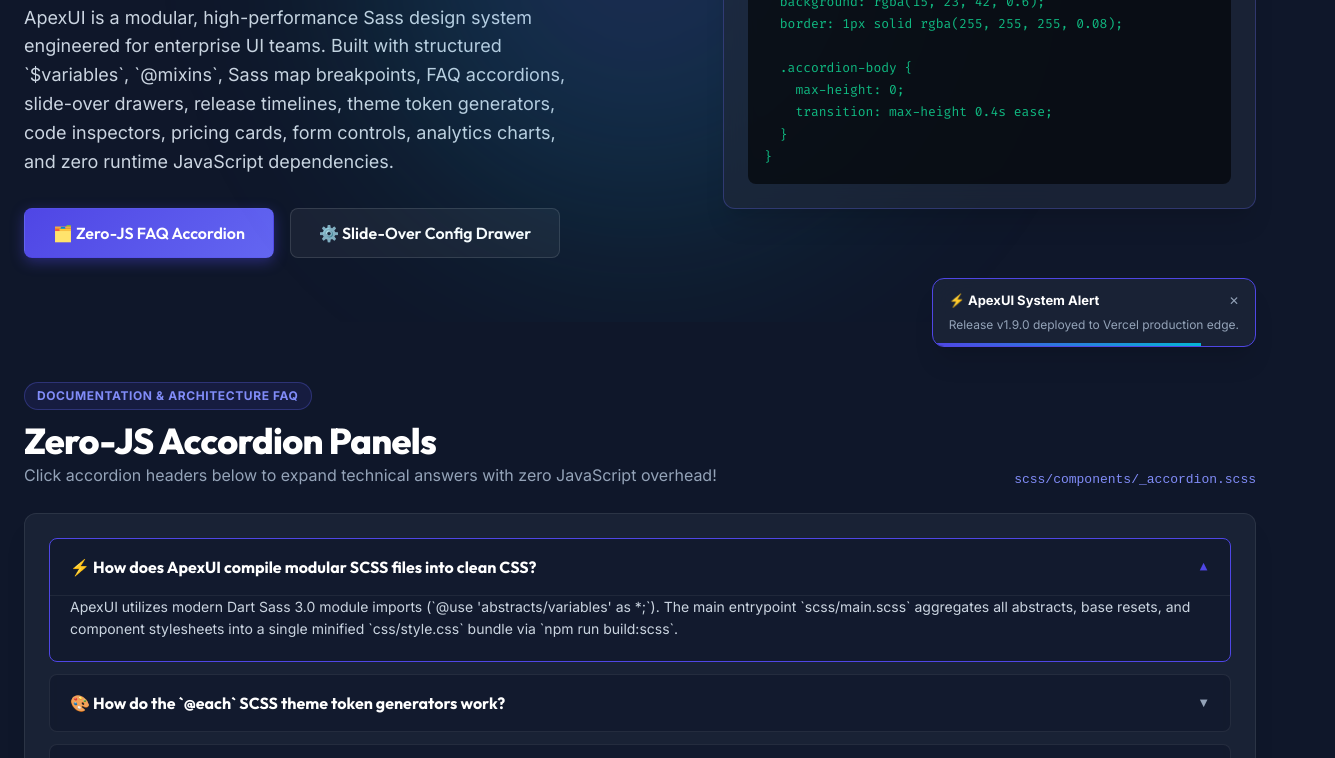
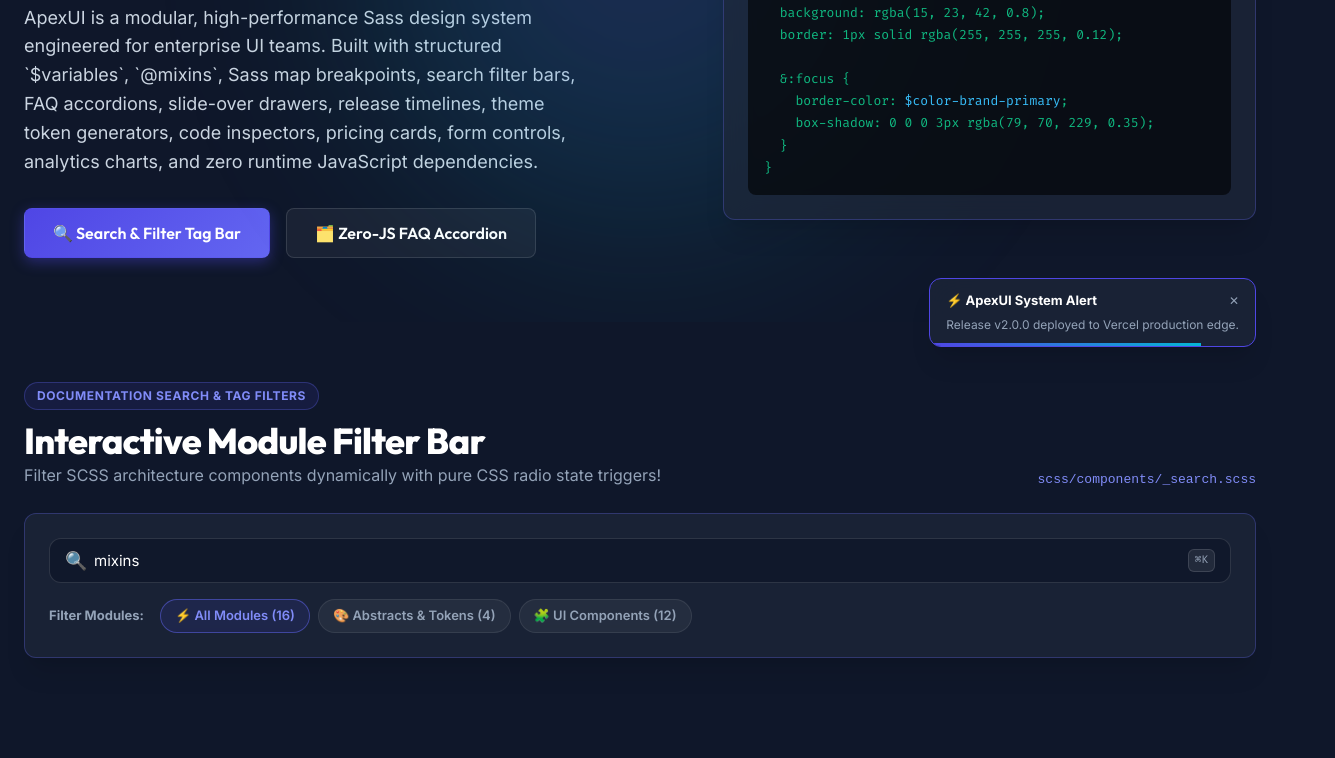
Before and after one commit to breakingthebot/sass-scss-design-system-build51, a website: page index.html in a window 1280 px wide. Shown: the part 429-1187 px from the top of the page, 1335 px wide, since content can reach past the window. Drawn offline with Linux system fonts and the light colour scheme.

Commit message:
feat: release v2.0.0 - Search Input & Active Filter Tag Pill Bar

```diff
--- a/index.html
+++ b/index.html
@@ -4,7 +4,7 @@
     <meta charset="UTF-8" />
     <meta name="viewport" content="width=device-width, initial-scale=1.0" />
     <title>ApexUI — Enterprise Sass/SCSS Design System & Component Infrastructure</title>
-    <meta name="description" content="ApexUI is a modular, production-ready Sass/SCSS design system and UI component library. Featuring SCSS variables, mixins, maps, functions, theme token generators, code inspector, FAQ accordion, slide-over config drawer, release timeline, pricing cards, form controls, analytics charts, and zero JavaScript dependencies." />
+    <meta name="description" content="ApexUI is a modular, production-ready Sass/SCSS design system and UI component library. Featuring SCSS variables, mixins, maps, functions, theme token generators, search bar filter pills, code inspector, FAQ accordion, slide-over config drawer, release timeline, pricing cards, form controls, analytics charts, and zero JavaScript dependencies." />
     <link rel="stylesheet" href="css/style.css" />
   </head>
   <body>
@@ -27,6 +27,11 @@
     <input type="radio" id="accordion-2" name="faq-accordion" class="state-hack" />
     <input type="radio" id="accordion-3" name="faq-accordion" class="state-hack" />
 
+    <!-- Pure CSS Filter Tag Radios -->
+    <input type="radio" id="filter-all" name="search-filters" class="state-hack" checked />
+    <input type="radio" id="filter-abstracts" name="search-filters" class="state-hack" />
+    <input type="radio" id="filter-components" name="search-filters" class="state-hack" />
+
     <div class="app-wrapper">
       <!-- Sticky Navigation Header -->
       <header class="navbar">
@@ -34,7 +39,7 @@
           <a href="#" class="brand-logo">
             <span class="brand-icon">⚡</span>
             <span>Apex<span class="text-brand-gradient">UI</span></span>
-            <span class="badge badge-brand" style="margin-left: 8px;">SCSS System • v1.9.0</span>
+            <span class="badge badge-brand" style="margin-left: 8px;">SCSS System • v2.0.0</span>
           </a>
 
           <!-- Mobile Hamburger Toggle Label -->
@@ -45,6 +50,7 @@
           </label>
 
           <ul class="nav-menu">
+            <li><a href="#search-filters" class="nav-link">Search System</a></li>
             <li><a href="#architecture" class="nav-link">Architecture</a></li>
             <li><a href="#code-inspector" class="nav-link">SCSS Inspector</a></li>
             <li><a href="#faq" class="nav-link">FAQ Accordion</a></li>
@@ -54,8 +60,6 @@
             <li><a href="#alerts" class="nav-link">Alerts & Toasts</a></li>
             <li><a href="#themes" class="nav-link">SCSS Themes</a></li>
             <li><a href="#tokens" class="nav-link">Design Tokens</a></li>
-            <li><a href="#charts" class="nav-link">Analytics Charts</a></li>
-            <li><a href="#data-table" class="nav-link">Data Table</a></li>
           </ul>
 
           <div class="nav-actions">
@@ -67,7 +71,7 @@
             </div>
 
             <a href="#drawer-settings" class="btn btn-outline btn-sm">⚙️ Config Drawer</a>
-            <a href="#faq" class="btn btn-primary btn-sm">Read FAQ</a>
+            <a href="#search-filters" class="btn btn-primary btn-sm">Search Docs</a>
           </div>
         </div>
       </header>
@@ -88,15 +92,15 @@
             </h1>
 
             <p class="hero-subtitle">
-              ApexUI is a modular, high-performance Sass design system engineered for enterprise UI teams. Built with structured `$variables`, `@mixins`, Sass map breakpoints, FAQ accordions, slide-over drawers, release timelines, theme token generators, code inspectors, pricing cards, form controls, analytics charts, and zero runtime JavaScript dependencies.
+              ApexUI is a modular, high-performance Sass design system engineered for enterprise UI teams. Built with structured `$variables`, `@mixins`, Sass map breakpoints, search filter bars, FAQ accordions, slide-over drawers, release timelines, theme token generators, code inspectors, pricing cards, form controls, analytics charts, and zero runtime JavaScript dependencies.
             </p>
 
             <div class="hero-cta-group">
-              <a href="#faq" class="btn btn-primary btn-lg">
+              <a href="#search-filters" class="btn btn-primary btn-lg">
+                🔍 Search &amp; Filter Tag Bar
+              </a>
+              <a href="#faq" class="btn btn-secondary btn-lg">
                 🗂️ Zero-JS FAQ Accordion
-              </a>
-              <a href="#drawer-settings" class="btn btn-secondary btn-lg">
-                ⚙️ Slide-Over Config Drawer
               </a>
             </div>
           </div>
@@ -109,26 +113,54 @@
                 <span class="dot dot-amber"></span>
                 <span class="dot dot-green"></span>
               </div>
-              <span class="file-path">scss/components/_accordion.scss</span>
-              <span class="badge badge-brand">ApexUI SCSS v1.9.0</span>
+              <span class="file-path">scss/components/_search.scss</span>
+              <span class="badge badge-brand">ApexUI SCSS v2.0.0</span>
             </div>
 
             <pre>
-<span class="token-comment">// Pure CSS Accordion Panel Trigger</span>
-.accordion-item {
-  background: rgba(15, 23, 42, 0.6);
-  border: 1px solid rgba(255, 255, 255, 0.08);
+<span class="token-comment">// Search Bar &amp; Filter Tag Pill System</span>
+.search-control {
+  padding: 0.75rem 1rem 0.75rem 2.75rem;
+  background: rgba(15, 23, 42, 0.8);
+  border: 1px solid rgba(255, 255, 255, 0.12);
 
-  .accordion-body {
-    max-height: 0;
-    transition: max-height 0.4s ease;
+  &amp;:focus {
+    border-color: <span class="token-variable">$color-brand-primary</span>;
+    box-shadow: 0 0 0 3px rgba(79, 70, 229, 0.35);
   }
 }</pre>
           </div>
         </div>
       </section>
 
-      <!-- ACCORDION FAQ SECTION (NEW v1.9.0) -->
+      <!-- SEARCH INPUT & FILTER TAG PILL BAR SECTION (NEW v2.0.0) -->
+      <section id="search-filters" class="container" style="padding: 60px 24px;">
+        <div style="display: flex; justify-content: space-between; align-items: flex-end; flex-wrap: wrap; gap: 16px; margin-bottom: 24px;">
+          <div>
+            <span class="badge badge-brand">DOCUMENTATION SEARCH &amp; TAG FILTERS</span>
+            <h2 style="margin-top: 8px;">Interactive Module Filter Bar</h2>
+            <p>Filter SCSS architecture components dynamically with pure CSS radio state triggers!</p>
+          </div>
+          <span style="font-family: monospace; font-size: 0.8125rem; color: #818cf8;">scss/components/_search.scss</span>
+        </div>
+
+        <div class="search-box-card">
+          <div class="search-input-wrapper">
+            <span class="search-icon">🔍</span>
+            <input type="text" class="search-control" placeholder="Search SCSS variables, mixins, maps, or UI components..." value="mixins" />
+            <span class="search-shortcut">⌘K</span>
+          </div>
+
+          <div class="filter-pills-row">
+            <span style="font-size: 0.8125rem; font-weight: 700; color: #94a3b8; margin-right: 8px;">Filter Modules:</span>
+            <label for="filter-all" class="filter-pill-label">⚡ All Modules (16)</label>
+            <label for="filter-abstracts" class="filter-pill-label">🎨 Abstracts &amp; Tokens (4)</label>
+            <label for="filter-components" class="filter-pill-label">🧩 UI Components (12)</label>
+          </div>
+        </div>
+      </section>
+
+      <!-- ACCORDION FAQ SECTION -->
       <section id="faq" class="container" style="padding: 60px 24px;">
         <div style="display: flex; justify-content: space-between; align-items: flex-end; flex-wrap: wrap; gap: 16px; margin-bottom: 24px;">
           <div>
@@ -237,6 +269,18 @@
         </div>
 
         <div class="timeline">
+          <!-- Release v2.0.0 -->
+          <div class="timeline-item">
+            <div class="timeline-dot"></div>
+            <div class="timeline-header">
+              <span class="timeline-version">ApexUI Release v2.0.0</span>
+              <span class="timeline-date">2026-07-29</span>
+            </div>
+            <div class="timeline-body">
+              Integrated **Search Input &amp; Active Filter Tag Pill Bar (`scss/components/_search.scss`)**. Added glassmorphism search control, keyboard shortcut badge (`⌘K`), and pure CSS filter tag pills.
+            </div>
+          </div>
+
           <!-- Release v1.9.0 -->
           <div class="timeline-item">
             <div class="timeline-dot"></div>
@@ -258,18 +302,6 @@
             </div>
             <div class="timeline-body">
               Integrated **Component Settings Slide-Over Drawer (`scss/components/_drawers.scss`)**. Added side drawer panel triggered natively via `:target` selectors with backdrop blur.
-            </div>
-          </div>
-
-          <!-- Release v1.7.0 -->
-          <div class="timeline-item">
-            <div class="timeline-dot"></div>
-            <div class="timeline-header">
-              <span class="timeline-version">ApexUI Release v1.7.0</span>
-              <span class="timeline-date">2026-07-29</span>
-            </div>
-            <div class="timeline-body">
-              Integrated **Interactive SCSS Release Timeline Component (`scss/components/_timeline.scss`)**. Added vertical pseudo-element gradient connectors and glowing hover node dots.
             </div>
           </div>
         </div>
@@ -457,8 +489,8 @@
           <div class="alert alert-info">
             <span class="alert-icon">ℹ️</span>
             <div class="alert-content">
-              <div class="alert-title">New SCSS Release v1.9.0 Available</div>
-              <div class="alert-desc">Integrated Accordion FAQ &amp; Collapsible Panel components.</div>
+              <div class="alert-title">New SCSS Release v2.0.0 Available</div>
+              <div class="alert-desc">Integrated Search Input &amp; Filter Tag Pill Bar components.</div>
             </div>
             <span class="badge" style="background: rgba(6, 182, 212, 0.2); color: #06b6d4; border: 1px solid rgba(6, 182, 212, 0.4);">INFO</span>
           </div>
@@ -655,7 +687,7 @@
           <div class="feature-card">
             <div class="card-icon">🧩</div>
             <h3 class="card-title">`scss/components/`</h3>
-            <p class="card-desc">Decoupled SCSS stylesheets for navbars, buttons, metric widgets, token swatches, charts, codeboxes, alerts, forms, pricing, timeline, drawers, accordion, data tables, and modals.</p>
+            <p class="card-desc">Decoupled SCSS stylesheets for navbars, buttons, metric widgets, token swatches, charts, codeboxes, alerts, forms, pricing, timeline, drawers, accordion, search, data tables, and modals.</p>
           </div>
         </div>
       </section>
@@ -829,7 +861,7 @@
             <strong style="font-size: 0.8125rem; color: #ffffff;">⚡ ApexUI System Alert</strong>
             <label for="toast-dismiss" style="cursor: pointer; color: #94a3b8; font-size: 0.75rem;">✕</label>
           </div>
-          <p style="font-size: 0.75rem; color: #94a3b8; margin-top: 4px;">Release v1.9.0 deployed to Vercel production edge.</p>
+          <p style="font-size: 0.75rem; color: #94a3b8; margin-top: 4px;">Release v2.0.0 deployed to Vercel production edge.</p>
         </div>
       </div>
 
@@ -878,18 +910,18 @@ $font-mono: 'Fira Code', monospace;</pre>
               <h4 class="footer-col-title">SCSS Modules</h4>
               <ul class="footer-links">
                 <li><a href="#modal-inspect-variables">_variables.scss</a></li>
+                <li><a href="#search-filters">_search.scss</a></li>
                 <li><a href="#faq">_accordion.scss</a></li>
                 <li><a href="#drawer-settings">_drawers.scss</a></li>
-                <li><a href="#timeline">_timeline.scss</a></li>
               </ul>
             </div>
 
             <div>
               <h4 class="footer-col-title">Components</h4>
               <ul class="footer-links">
+                <li><a href="#search-filters">Search System</a></li>
                 <li><a href="#faq">FAQ Accordion</a></li>
                 <li><a href="#drawer-settings">Config Drawer</a></li>
-                <li><a href="#timeline">Release Timeline</a></li>
                 <li><a href="#data-table">Enterprise Data Table</a></li>
               </ul>
             </div>
@@ -898,7 +930,7 @@ $font-mono: 'Fira Code', monospace;</pre>
               <h4 class="footer-col-title">Documentation</h4>
               <ul class="footer-links">
                 <li><a href="README.md">System Architecture Guide</a></li>
-                <li><a href="CHANGELOG.md">Changelog v1.9.0</a></li>
+                <li><a href="CHANGELOG.md">Changelog v2.0.0</a></li>
                 <li><a href="https://github.com/breakingthebot/sass-scss-design-system-build51">GitHub Repository</a></li>
                 <li><a href="#">MIT License</a></li>
               </ul>
@@ -907,7 +939,7 @@ $font-mono: 'Fira Code', monospace;</pre>
 
           <div class="footer-bottom">
             <span>© 2026 ApexUI Design Infrastructure Inc. All rights reserved. Built with Sass/SCSS.</span>
-            <span>⚡ Release v1.9.0 • Zero-JS FAQ Accordion</span>
+            <span>⚡ Release v2.0.0 • Search &amp; Filter Tag Pill Bar</span>
           </div>
         </div>
       </footer>
--- /dev/null
+++ b/scss/components/_search.scss
@@ -0,0 +1,100 @@
+// ==========================================================================
+// ApexUI Design System — SCSS Component: Search Bar & Filter Tag Pills
+// ==========================================================================
+
+@use '../abstracts/variables' as *;
+@use '../abstracts/mixins' as *;
+
+.search-box-card {
+  @include glass-card();
+  padding: $spacing-6;
+  margin-top: $spacing-6;
+  border-color: rgba(99, 102, 241, 0.3);
+}
+
+.search-input-wrapper {
+  position: relative;
+  display: flex;
+  align-items: center;
+
+  .search-icon {
+    position: absolute;
+    left: $spacing-4;
+    font-size: 1.125rem;
+    color: $color-slate-400;
+    pointer-events: none;
+  }
+
+  .search-control {
+    width: 100%;
+    padding: 0.75rem 1rem 0.75rem 2.75rem;
+    background: rgba(15, 23, 42, 0.8);
+    border: 1px solid rgba(255, 255, 255, 0.12);
+    border-radius: $radius-lg;
+    color: #ffffff;
+    font-family: $font-sans;
+    font-size: 0.9375rem;
+    outline: none;
+    transition: all 0.2s cubic-bezier(0.4, 0, 0.2, 1);
+
+    &::placeholder {
+      color: $color-slate-500;
+    }
+
+    &:focus {
+      border-color: $color-brand-primary;
+      box-shadow: 0 0 0 3px rgba(79, 70, 229, 0.35);
+      background: rgba(30, 41, 59, 0.9);
+    }
+  }
+
+  .search-shortcut {
+    position: absolute;
+    right: $spacing-4;
+    background: rgba(255, 255, 255, 0.08);
+    border: 1px solid rgba(255, 255, 255, 0.12);
+    border-radius: $radius-sm;
+    padding: 2px 6px;
+    font-family: $font-mono;
+    font-size: 0.6875rem;
+    color: $color-slate-400;
+  }
+}
+
+.filter-pills-row {
+  display: flex;
+  align-items: center;
+  gap: $spacing-2;
+  margin-top: $spacing-4;
+  flex-wrap: wrap;
+
+  .filter-pill-label {
+    background: rgba(255, 255, 255, 0.05);
+    border: 1px solid rgba(255, 255, 255, 0.08);
+    color: $color-slate-400;
+    padding: 0.375rem 0.875rem;
+    border-radius: $radius-full;
+    font-size: 0.8125rem;
+    font-weight: 600;
+    cursor: pointer;
+    transition: all 0.2s ease;
+    user-select: none;
+    display: inline-flex;
+    align-items: center;
+    gap: 6px;
+
+    &:hover {
+      color: #ffffff;
+      border-color: rgba(255, 255, 255, 0.2);
+    }
+  }
+}
+
+// Pure CSS Filter State Rules
+#filter-all:checked ~ .app-wrapper .filter-pills-row label[for="filter-all"],
+#filter-abstracts:checked ~ .app-wrapper .filter-pills-row label[for="filter-abstracts"],
+#filter-components:checked ~ .app-wrapper .filter-pills-row label[for="filter-components"] {
+  background: $color-brand-light;
+  border-color: rgba(99, 102, 241, 0.5);
+  color: #818cf8;
+}
--- a/scss/main.scss
+++ b/scss/main.scss
@@ -28,6 +28,7 @@
 @use 'components/timeline' as *;
 @use 'components/drawers' as *;
 @use 'components/accordion' as *;
+@use 'components/search' as *;
 @use 'components/data-table' as *;
 @use 'components/modals' as *;
 
@@ -49,17 +50,16 @@
   }
 
   .hero-subtitle, p { color: #475569; }
-  .feature-card, .metric-widget, .code-inspector-card, .chart-card, .codebox-container, .form-control, .pricing-card, .timeline-item, .accordion-group, .data-table-wrapper {
+  .feature-card, .metric-widget, .code-inspector-card, .chart-card, .codebox-container, .form-control, .pricing-card, .timeline-item, .accordion-group, .search-box-card, .data-table-wrapper {
     background: #ffffff;
     border-color: #e2e8f0;
     box-shadow: 0 10px 25px rgba(0,0,0,0.06);
   }
 
-  .accordion-item {
-    background: #f8fafc;
+  .search-control {
+    background: #ffffff;
     border-color: #e2e8f0;
-    .accordion-label { color: #0f172a; }
-    .accordion-body { color: #475569; }
+    color: #0f172a;
   }
 }
 
@@ -70,7 +70,7 @@
     border-bottom-color: rgba(255, 0, 127, 0.4);
   }
 
-  .feature-card, .metric-widget, .code-inspector-card, .chart-card, .codebox-container, .pricing-card, .timeline-item, .accordion-group {
+  .feature-card, .metric-widget, .code-inspector-card, .chart-card, .codebox-container, .pricing-card, .timeline-item, .accordion-group, .search-box-card {
     border-color: rgba(0, 246, 255, 0.4);
     box-shadow: 0 0 25px rgba(0, 246, 255, 0.2);
   }
```
Also changed, not shown: CHANGELOG.md, README.md, css/style.css, 1 other file.
